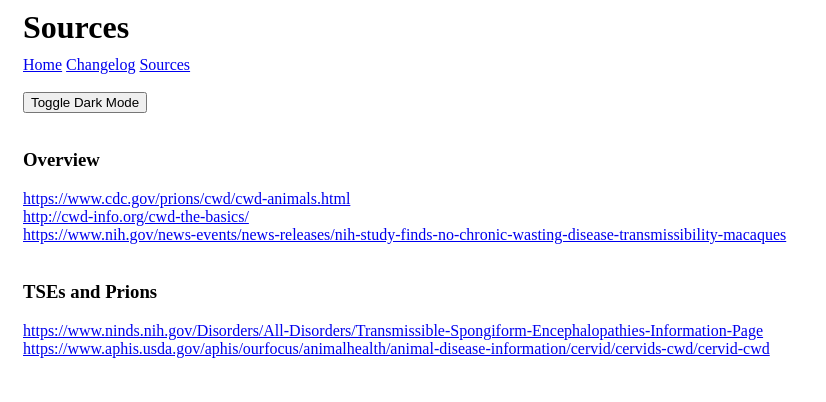
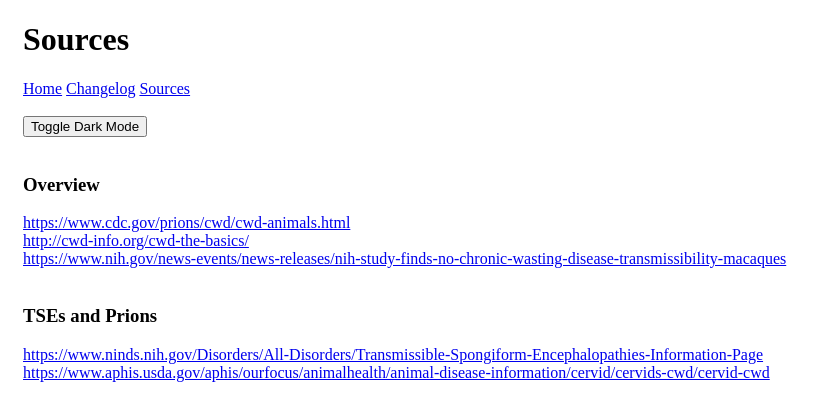
Before and after one commit to Atomnus/cwd, a plain HTML site: page sources.html in a window 1280 px wide. Shown: the top 402 px of the page, without its empty margins (0-826 px from the left). Drawn offline with Linux system fonts and the light colour scheme.

Commit message:
Update sources.html

```diff
--- a/sources.html
+++ b/sources.html
@@ -7,9 +7,7 @@
    </head>
   <body>
   <div class="c">
-    <div class="adjust-line-height">
   <h1>Sources</h1>
-    </div>
     <a href="index.html">Home</a> <a href="changelog.html">Changelog</a> <a href="sources.html">Sources</a>
     <br>
     <br>
```
